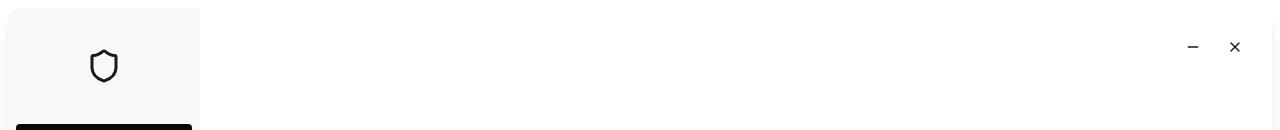
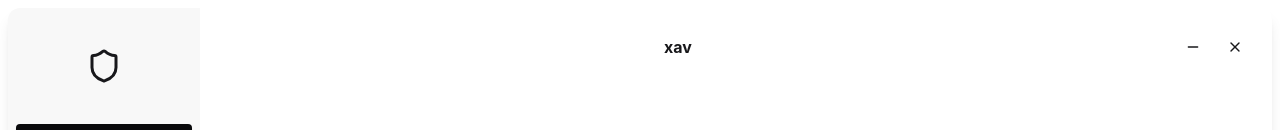
Before and after one commit to qylWheels/xav, a React (Vite) app in the folder xavgui/: page / in a window 1280 px wide. Shown: the top 130 px of the page. Built offline with nearby package versions, Linux system fonts and the light colour scheme.

Commit message:
Add title prop to MainWindowLayout for improved title display.

```diff
--- a/xavgui/src/App.tsx
+++ b/xavgui/src/App.tsx
@@ -28,7 +28,7 @@
 
   return (
     <Routes>
-      <Route path="/" element={<MainWindowLayout />}>
+      <Route path="/" element={<MainWindowLayout title="xav" />}>
         <Route index element={<Overview />} />
         <Route path="/overview" element={<Overview />} />
         <Route path="/scan" element={<Scan />} />
```
